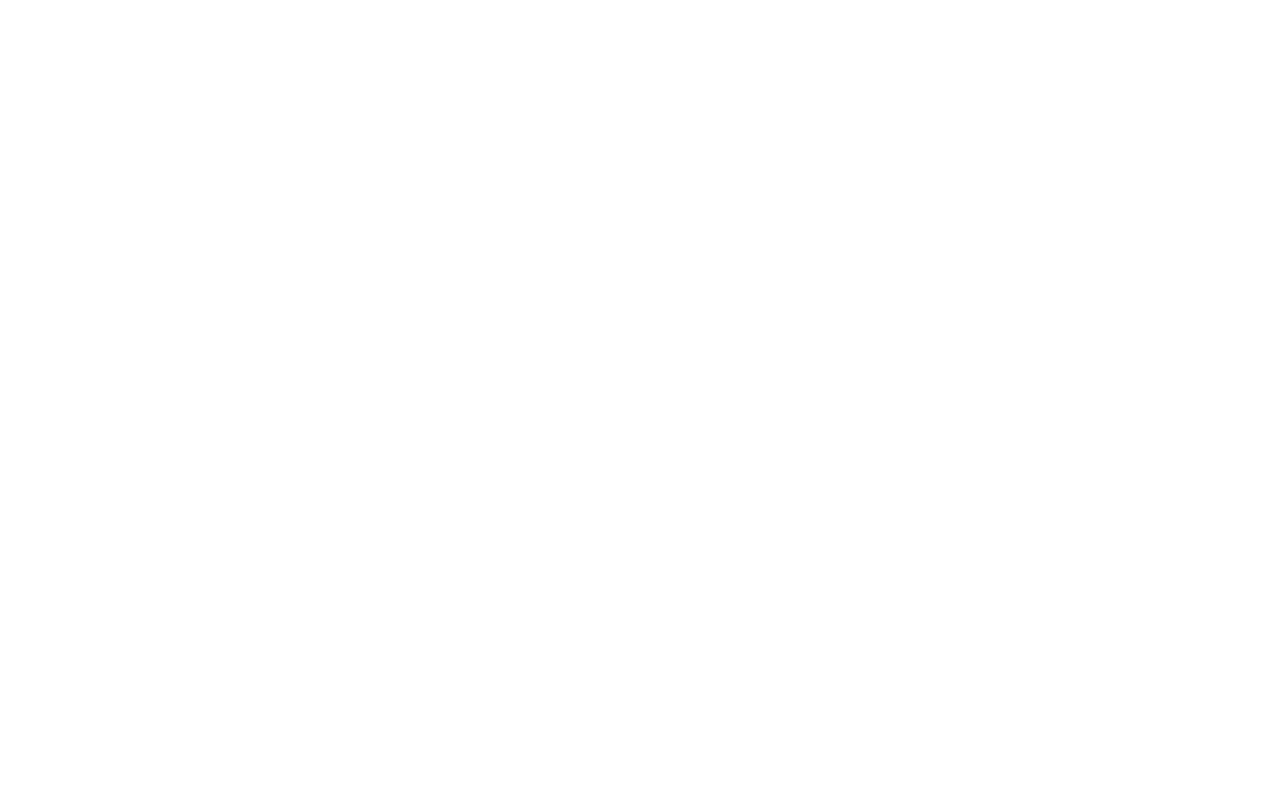
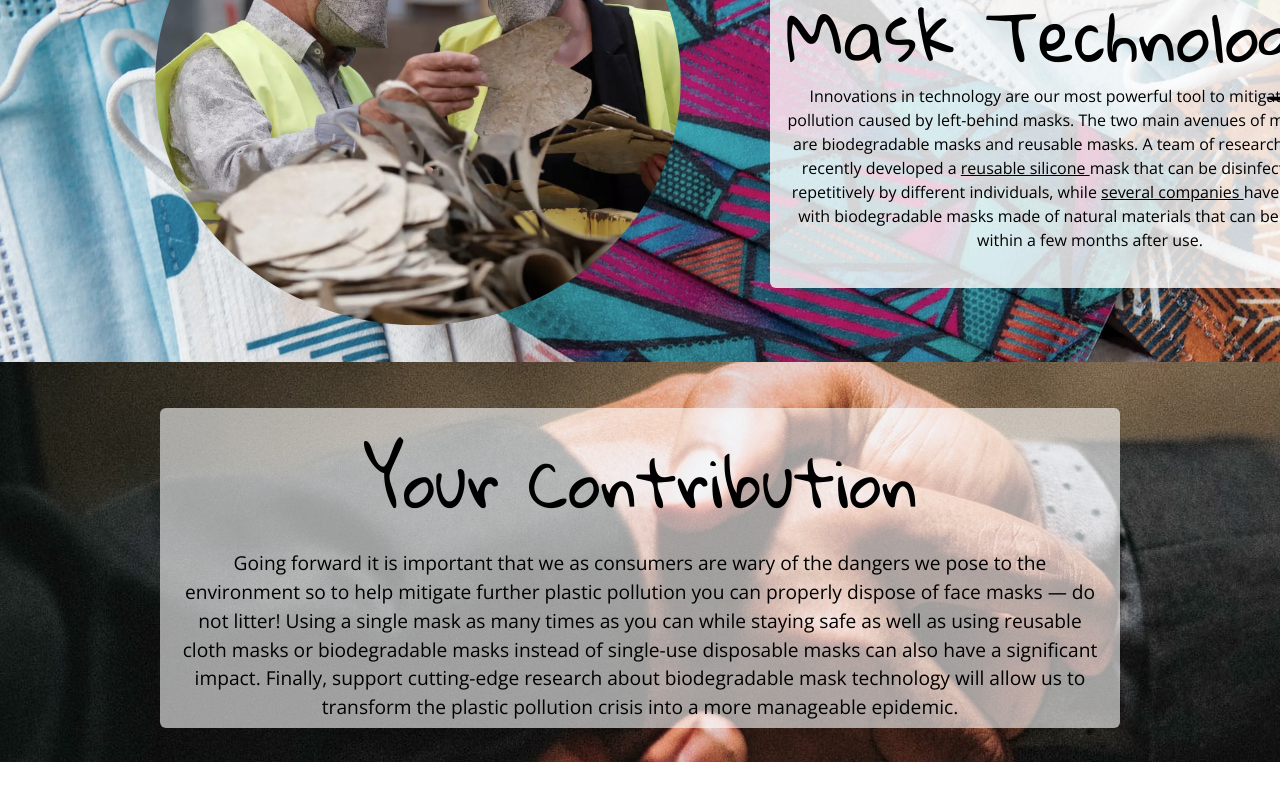
Before and after one commit to DrWizardDrunkenstein54/BioLinkProject, a React (Create React App) app in the folder biolink-project/: page / in a window 1280 px wide. Shown: the part 5415-6215 px from the top of the page. Before the commit the page ends 4049 px from the top, so only its background shows below. Built offline with nearby package versions, Linux system fonts and the light colour scheme.

Commit message:
your contribution section added
code sent for contribution

```diff
--- a/biolink-project/src/components/BioLink.jsx
+++ b/biolink-project/src/components/BioLink.jsx
@@ -3,6 +3,8 @@
 import Home from './Home';
 import Features from './Features';
 import ProblemStatement from './ProblemStatement';
+import ProposedSolutions from './ProposedSolutions';
+import YourContribution from './YourContribution';
 
 function BioLink() {
     return (
@@ -11,6 +13,9 @@
             <Home />
             <Features />
             <ProblemStatement />
+            <ProposedSolutions />
+            <YourContribution />
+
         </div>
     );
 }
--- /dev/null
+++ b/biolink-project/src/components/YourContribution.jsx
@@ -0,0 +1,35 @@
+import React from "react";
+import Card from "react-bootstrap/Card";
+
+
+function YourContribution() {
+    return (
+        <div id="contribution-section" className="colored-section d-flex justify-content-around flex-wrap w-100 p-3 my-5">
+            <Card style={{ width: '60rem', maxHeight: '320px', paddingTop: "20px", backgroundColor: "rgba(256, 256, 256, 0.6)", color: "black", top: "30px" }} className="border-0">
+                <Card.Body className="d-flex flex-column align-items-center">
+                    <Card.Title style={{ fontFamily: "Gloria Hallelujah, cursive", fontSize: "4em" }}> Your Contribution </Card.Title>
+                    <Card.Text style={{ fontFamily: "Open Sans, sans-serif", textAlign: "center", fontSize: "1.2rem", paddingTop: "20px" }}>
+                        Going forward it is important that we
+                        as consumers are wary of the dangers
+                        we pose to the environment so to help
+                        mitigate further plastic pollution
+                        you can properly dispose of face masks
+                        — do not litter! Using a single mask as
+                        many times as you can while staying safe
+                        as well as using reusable cloth masks
+                        or biodegradable masks instead of
+                        single-use disposable masks can also
+                        have a significant impact. Finally,
+                        support cutting-edge research about
+                        biodegradable mask technology will
+                        allow us to transform the plastic
+                        pollution crisis into a more
+                        manageable epidemic.
+                    </Card.Text>
+                </Card.Body>
+            </Card>
+        </div>
+    );
+}
+
+export default YourContribution;
```
